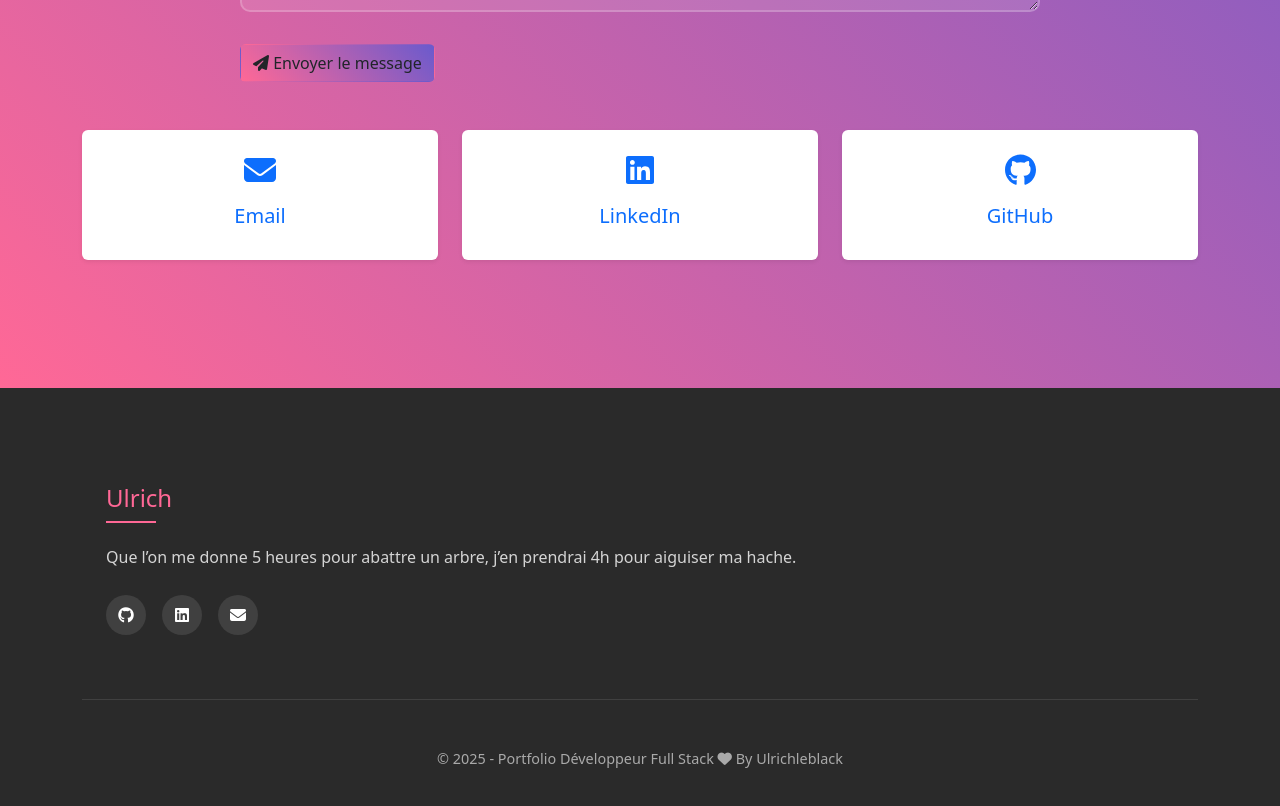
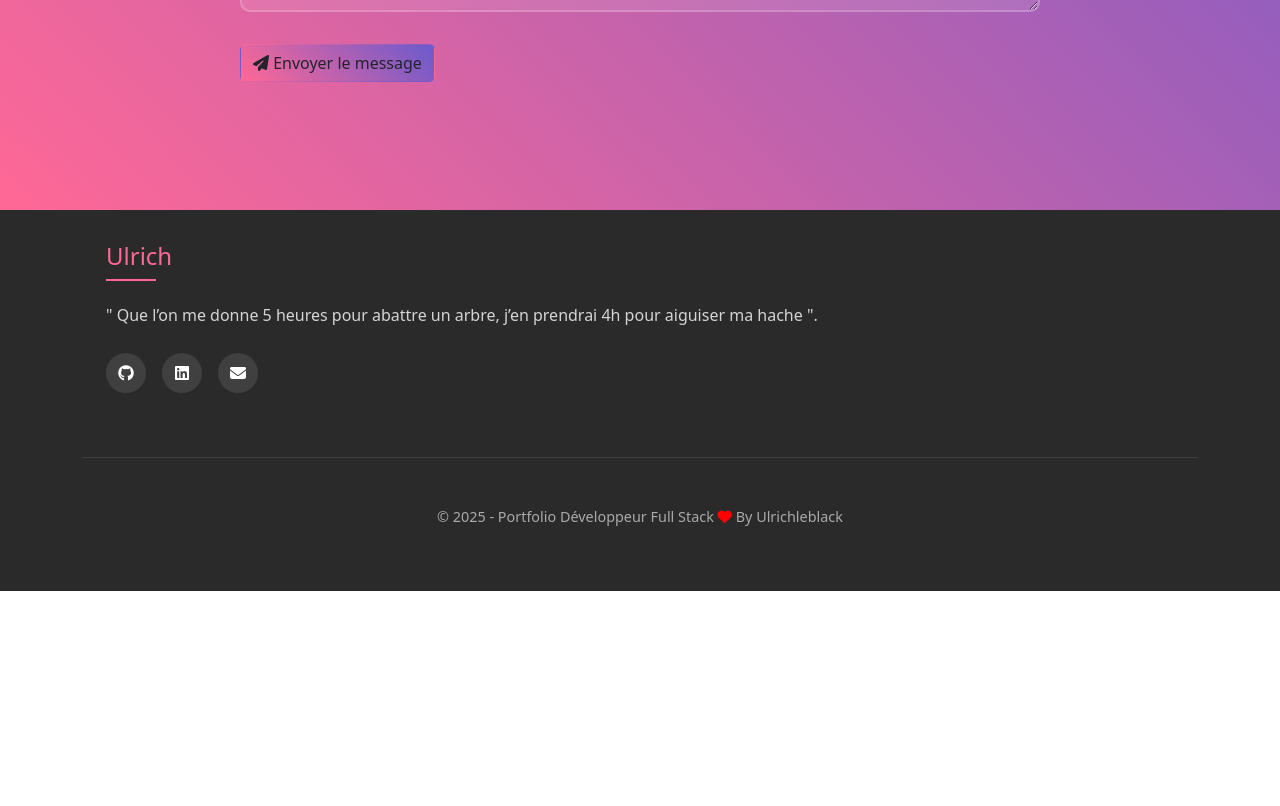
Before and after one commit to 54blackghost/Portofolio, a Vue app: page /contact in a window 1280 px wide. Shown: the part 614-1420 px from the top of the page. After the commit the page ends 1205 px from the top, so only its background shows below. Built offline with nearby package versions, Linux system fonts and the light colour scheme.

Commit message:
modif du contact

```diff
--- a/src/App.vue
+++ b/src/App.vue
@@ -50,7 +50,7 @@
             <div class="footer-content scroll-reveal">
                 <div class="footer-col">
                     <h3>Ulrich</h3>
-                    <p>Que l’on me donne 5 heures pour abattre un arbre, j’en prendrai 4h pour aiguiser ma hache.</p>
+                    <p> " Que l’on me donne 5 heures pour abattre un arbre, j’en prendrai 4h pour aiguiser ma hache ".</p>
                     <div class="social-links">
                         <a href="https://github.com/54blackghost"><i class="fa-brands fa-github"></i></a>
                         <a href="https://www.linkedin.com/in/ulrich-leblack-7a803220a/"><i class="fa-brands fa-linkedin"></i></a>
@@ -59,7 +59,7 @@
                 </div>
             </div>
             <div class="copyright --services">
-              <p>&copy; {{ new Date().getFullYear() }} - Portfolio Développeur Full Stack <i class="fas fa-heart"></i> By Ulrichleblack</p>
+              <p>&copy; {{ new Date().getFullYear() }} - Portfolio Développeur Full Stack <i class="fas fa-heart" style="color: red;"></i> By Ulrichleblack</p>
             </div>
         </div>
     </footer>
--- a/src/components/Contact.vue
+++ b/src/components/Contact.vue
@@ -33,34 +33,7 @@
                         <span v-if="loading" class="spinner-border spinner-border-sm me-2" role="status" aria-hidden="true"></span>
                         {{ loading ? 'Envoi en cours...' : 'Envoyer le message' }}
                     </button>
-                </form>
-
-                  <div class="row mt-5">
-                      <div class="col-md-4 text-center mb-4 mb-md-0">
-                        <div class="bg-white p-4 rounded shadow-sm h-100">
-                          <font-awesome-icon icon="envelope" class="text-primary mb-3" size="2x" />
-                          <a href="mailto:ulrichleblack@gmail.com" class="text-decoration-none">
-                            <h5>Email</h5>
-                          </a>
-                        </div>
-                      </div>
-                      <div class="col-md-4 text-center mb-4 mb-md-0">
-                        <div class="bg-white p-4 rounded shadow-sm h-100">
-                          <font-awesome-icon :icon="['fab', 'linkedin']" class="text-primary mb-3" size="2x" />
-                          <a href="https://www.linkedin.com/in/ulrich-leblack-7a803220a/" target="_blank" class="text-decoration-none">
-                            <h5>LinkedIn</h5>
-                          </a>
-                        </div>
-                      </div>
-                      <div class="col-md-4 text-center">
-                        <div class="bg-white p-4 rounded shadow-sm h-100">
-                          <font-awesome-icon :icon="['fab', 'github']" class="text-primary mb-3" size="2x" />
-                          <a href="https://github.com/54blackghost" target="_blank" class="text-decoration-none">
-                            <h5>GitHub</h5>
-                          </a>
-                        </div>
-                      </div>
-                  </div>
+                  </form>
       </div>
     </div>
   </div>
--- a/src/style.css
+++ b/src/style.css
@@ -326,7 +326,7 @@ padding: 100px 0;
 footer{
   background: var(--dark);
   color: var(--light);
-  padding: 6rem 0 3rem;
+  padding: 2rem 0 3rem;
   position: relative;
 }
 
```
